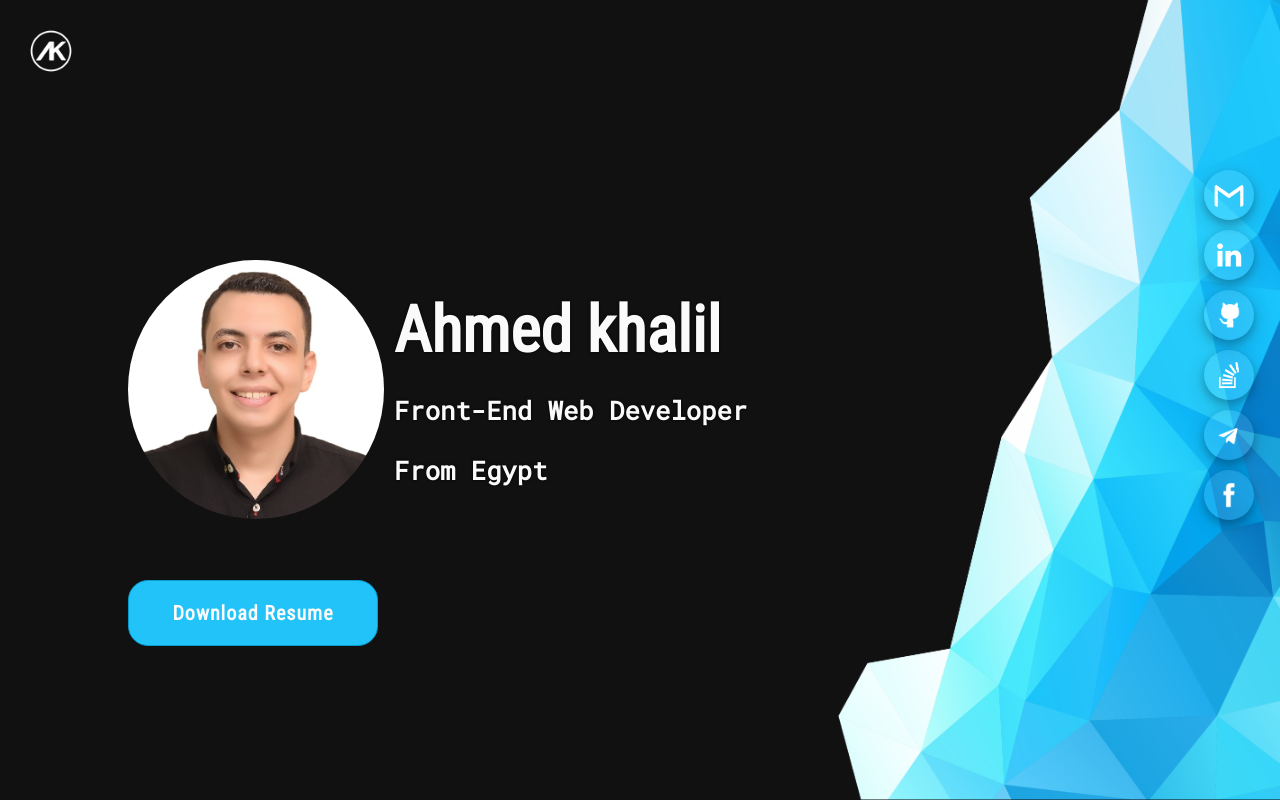
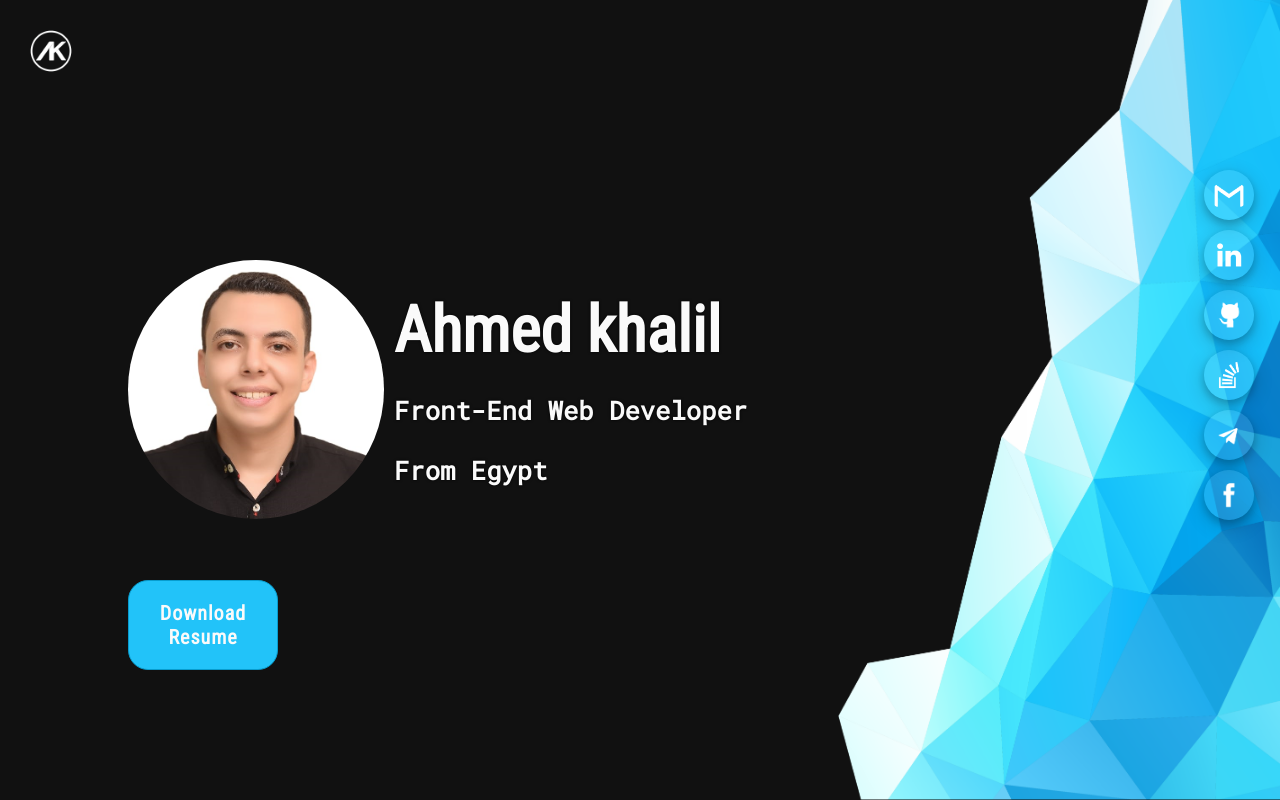
Before and after one commit to Akhalil123321/Personal-Site, a React (Create React App) app: page / in a window 1280 px wide. Built offline with nearby package versions, Linux system fonts and the light colour scheme.

Commit message:
Update index.css

```diff
--- a/src/index.css
+++ b/src/index.css
@@ -87,7 +87,7 @@
         left: 10%;
         top: calc(50% + 180px);
         width: 5vw;
-        min-width: 250px;
+        min-width: 150px;
         border: 1px solid #089cce;
     }
     .Resume:hover{
```
